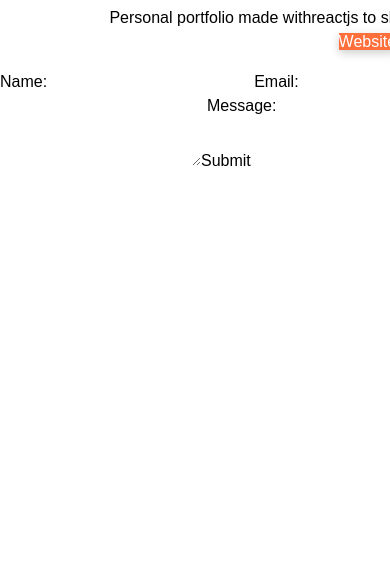
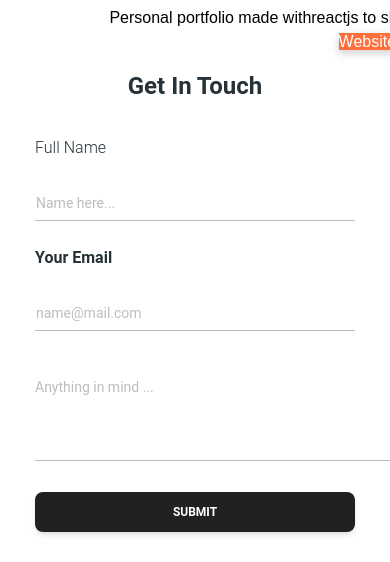
Before and after one commit to PapaAmu/Portfolio, a React (Vite) app in the folder vite-project/: page /contactForm in a window 390 px wide. Shown: the part 3816-4378 px from the top of the page. Before the commit the page ends 3989 px from the top, so only its background shows below. Built offline with nearby package versions, Linux system fonts and the light colour scheme.

Commit message:
used tailwind material to make the form responsive

```diff
--- a/vite-project/src/Components/ContactForm.jsx
+++ b/vite-project/src/Components/ContactForm.jsx
@@ -1,31 +1,56 @@
-import React, { useState } from 'react';
+import {
+    Card,
+    Input,
+    Checkbox,
+    Button,
+    Typography,
+  } from "@material-tailwind/react";
+  import { Textarea } from "@material-tailwind/react";
 
-function ContactForm() {
-    const [name, setName] = useState('');
-    const [email, setEmail] = useState('');
-    const [message, setMessage] = useState('');
+  export  default function ContactForm() {
+    return (
+        <div className="container-fluid mb-4 mt-12">
+       <Card color="transparent" shadow={false} className="items-center mt-6 mb-4">
+        <Typography variant="h4" color="blue-gray">
+         Get In  Touch
+        </Typography>
+        <form className="mt-8 mb-2 w-80 max-w-screen-lg sm:w-96 items-center">
+          <div className="mb-1 flex flex-col gap-6">
+            <Typography vvariant="static" color="blue-gray" className="-mb-3">
+              Full Name
+            </Typography>
+            <Input
+              variant="static"
+              size="lg"
+              placeholder="Name here..."
+              className=" !border-t-blue-gray-200 focus:!border-t-gray-900"
+              labelProps={{
+                className: "before:content-none after:content-none",
+              }}
+            />
+            <Typography variant="h6" color="blue-gray" className="-mb-3">
+              Your Email
+            </Typography>
+            <Input
+              variant="static"
+              size="lg"
+              placeholder="name@mail.com"
+              className=" !border-t-blue-gray-200 focus:!border-t-gray-900"
+              labelProps={{
+                className: "before:content-none after:content-none",
+              }}
+            />
+            <div className="flex w-96 flex-col gap-6">
+            <Textarea variant="static"  placeholder="Anything in mind ..." />
+            </div>
 
-    const handleSubmit = (event) => {
-        event.preventDefault();
-    };
+          </div>
 
-    return (
-        <form onSubmit={handleSubmit}>
-            <label>
-                Name:
-                <input type="text" name="name" value={name} onChange={(e) => setName(e.target.value)} />
-            </label>
-            <label>
-                Email:
-                <input type="email" name="email" value={email} onChange={(e) => setEmail(e.target.value)} />
-            </label>
-            <label>
-                Message:
-                <textarea name="message" value={message} onChange={(e) => setMessage(e.target.value)} />
-            </label>
-            <button type="submit">Submit</button>
+          <Button className="mt-6" fullWidth>
+            Submit
+          </Button>
         </form>
+      </Card>
+      </div>
     );
-}
-
-export default ContactForm;
+  }
```
